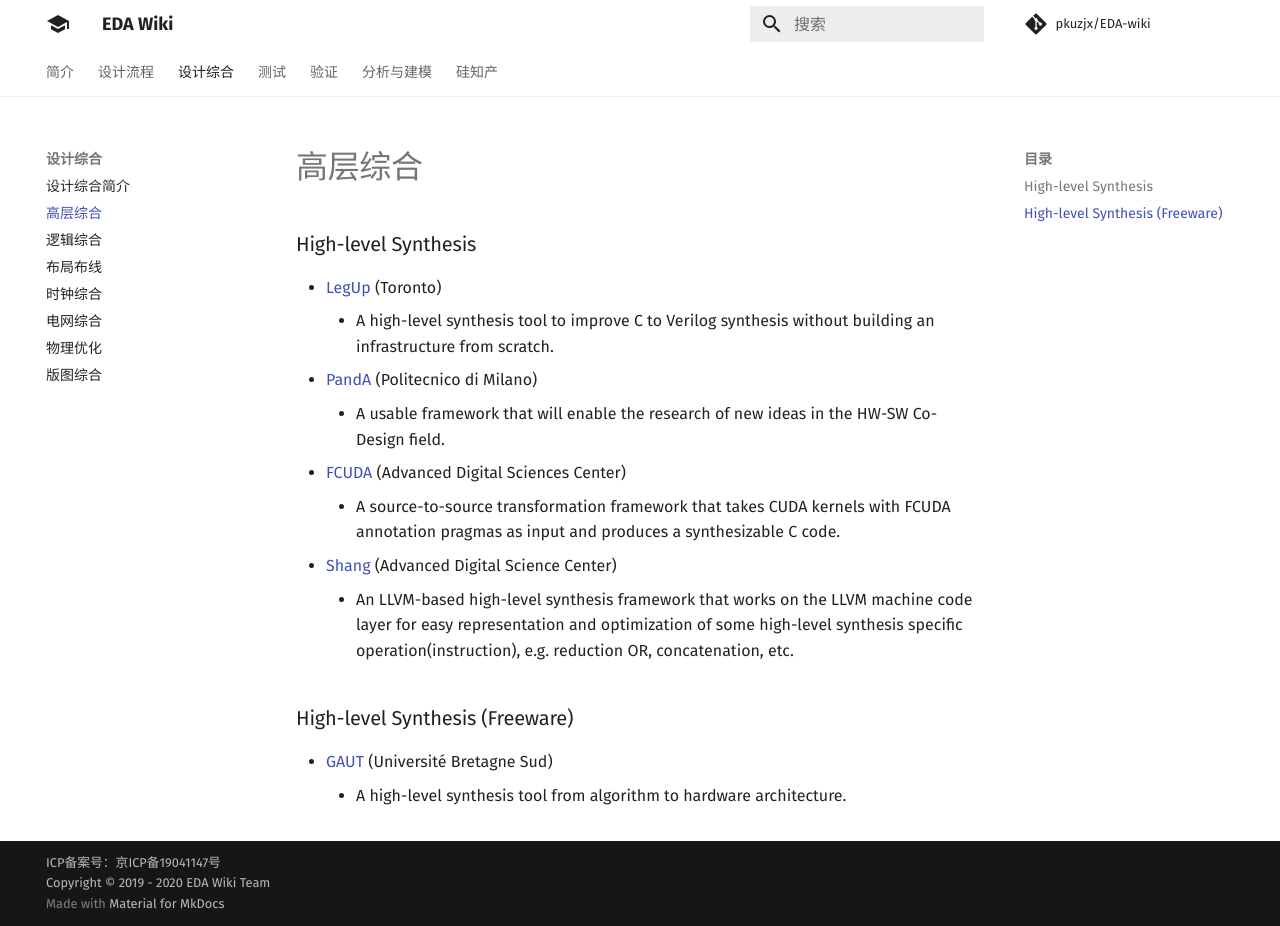
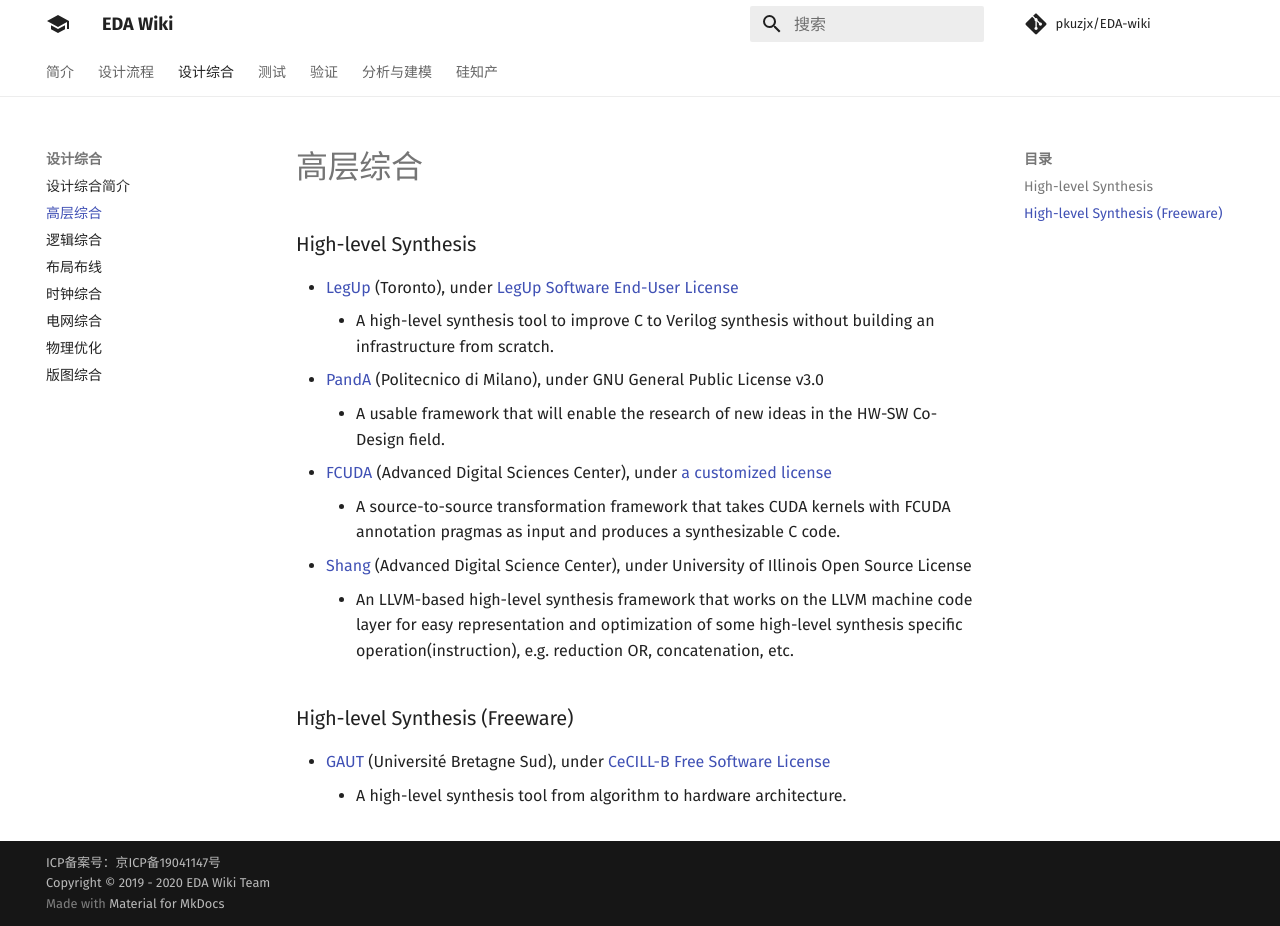
Before and after one commit to daitoto/EDA-wiki, an MkDocs documentation site: the page built from docs/synthesis/behavior.md, in a window 1280 px wide and 926 px high. Built offline with MkDocs 1.6.1 and Material for MkDocs 9.7.7, drawn with Linux system fonts in a browser that asks for light colours; comment, search, counter and statistics services are not loaded.

Commit message:
Update behavior.md

```diff
--- a/docs/synthesis/behavior.md
+++ b/docs/synthesis/behavior.md
@@ -1,13 +1,13 @@
 ### High-level Synthesis
- - [LegUp](http://legup.eecg.utoronto.ca/) (Toronto)
+ - [LegUp](http://legup.eecg.utoronto.ca/) (Toronto), under [LegUp Software End-User License](http://legup.eecg.utoronto.ca/license.php)
    - A high-level synthesis tool to improve C to Verilog synthesis without building an infrastructure from scratch.
- - [PandA](https://panda.dei.polimi.it/) (Politecnico di Milano)
+ - [PandA](https://panda.dei.polimi.it/) (Politecnico di Milano), under GNU General Public License v3.0
    - A usable framework that will enable the research of new ideas in the HW-SW Co-Design field.
- - [FCUDA](https://github.com/adsc-hls/fcuda) (Advanced Digital Sciences Center)
+ - [FCUDA](https://github.com/adsc-hls/fcuda) (Advanced Digital Sciences Center), under [a customized license](https://github.com/adsc-hls/fcuda/blob/master/license.txt)
    - A source-to-source transformation framework that takes CUDA kernels with FCUDA annotation pragmas as input and produces a synthesizable C code.
- - [Shang](https://github.com/etherzhhb/Shang) (Advanced Digital Science Center)
+ - [Shang](https://github.com/etherzhhb/Shang) (Advanced Digital Science Center), under University of Illinois Open Source License
    - An LLVM-based high-level synthesis framework that works on the LLVM machine code layer for easy representation and optimization of some high-level synthesis specific operation(instruction), e.g. reduction OR, concatenation, etc.
 
 ### High-level Synthesis (Freeware)
-- [GAUT](http://hls-labsticc.univ-ubs.fr/) (Université Bretagne Sud)
+- [GAUT](http://hls-labsticc.univ-ubs.fr/) (Université Bretagne Sud), under [CeCILL-B Free Software License](http://hls-labsticc.univ-ubs.fr/download/Licence_CeCILL_B_EN.rtf)
    - A high-level synthesis tool from algorithm to hardware architecture.
```
